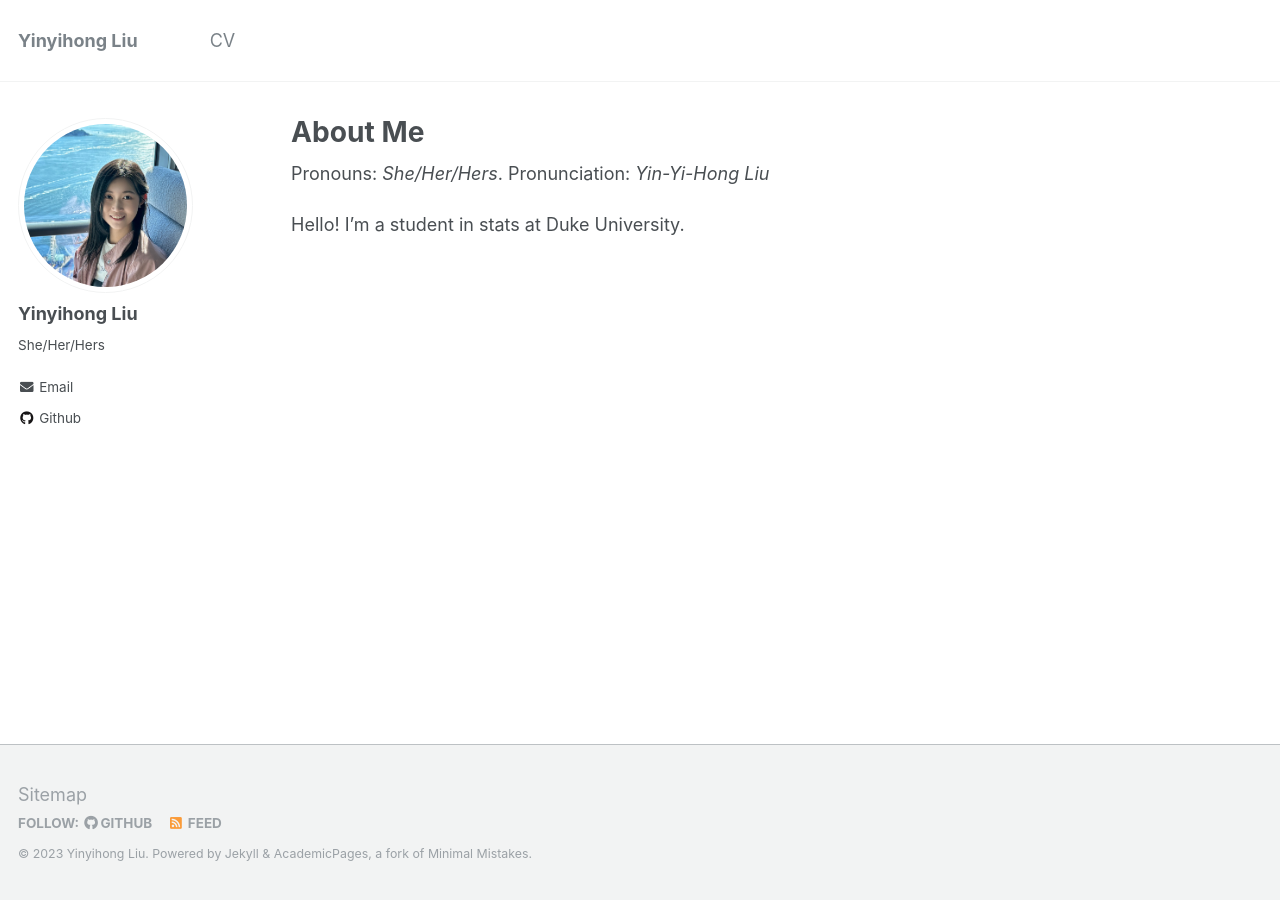
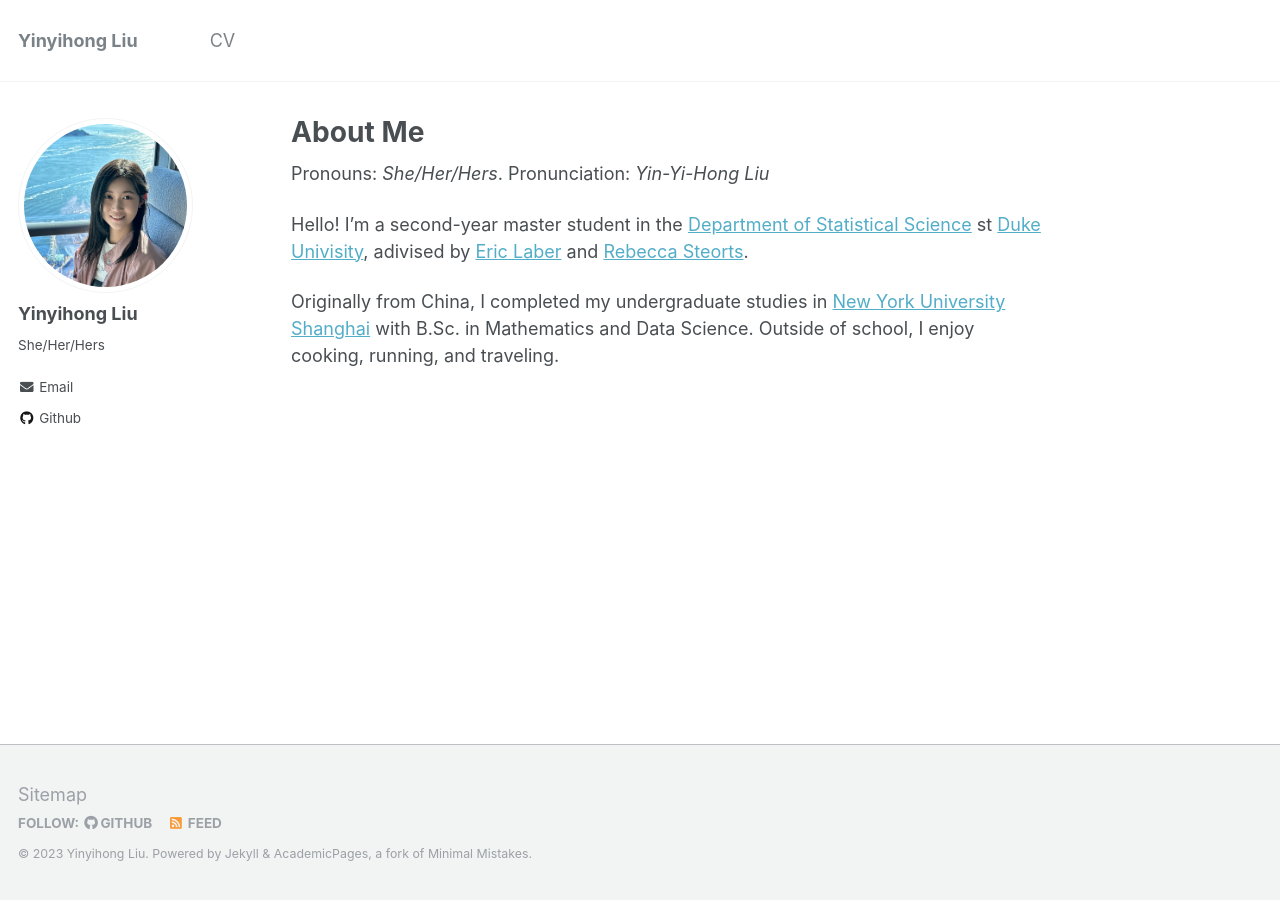
Before and after one commit to Emily0630/Emily0630.github.io, a Jekyll site: the page built from _pages/about.md, in a window 1280 px wide. Built offline with Jekyll 4.4.1, drawn with Linux system fonts in a browser that asks for light colours.

Commit message:
add self intro

```diff
--- a/_pages/about.md
+++ b/_pages/about.md
@@ -10,4 +10,7 @@ redirect_from:
 
 Pronouns: *She/Her/Hers*. Pronunciation: *Yin-Yi-Hong Liu*
 
-Hello! I'm a student in stats at Duke University.
+
+Hello! I'm a second-year master student in the [Department of Statistical Science](https://stat.duke.edu/) st [Duke Univisity](https://duke.edu/), adivised by [Eric Laber](https://scholars.duke.edu/person/eblaber) and [Rebecca Steorts](https://scholars.duke.edu/person/beka).
+
+Originally from China, I completed my undergraduate studies in [New York University Shanghai](https://shanghai.nyu.edu/) with B.Sc. in Mathematics and Data Science. Outside of school, I enjoy cooking, running, and traveling.
```
Also changed, not shown: 1 other file.
